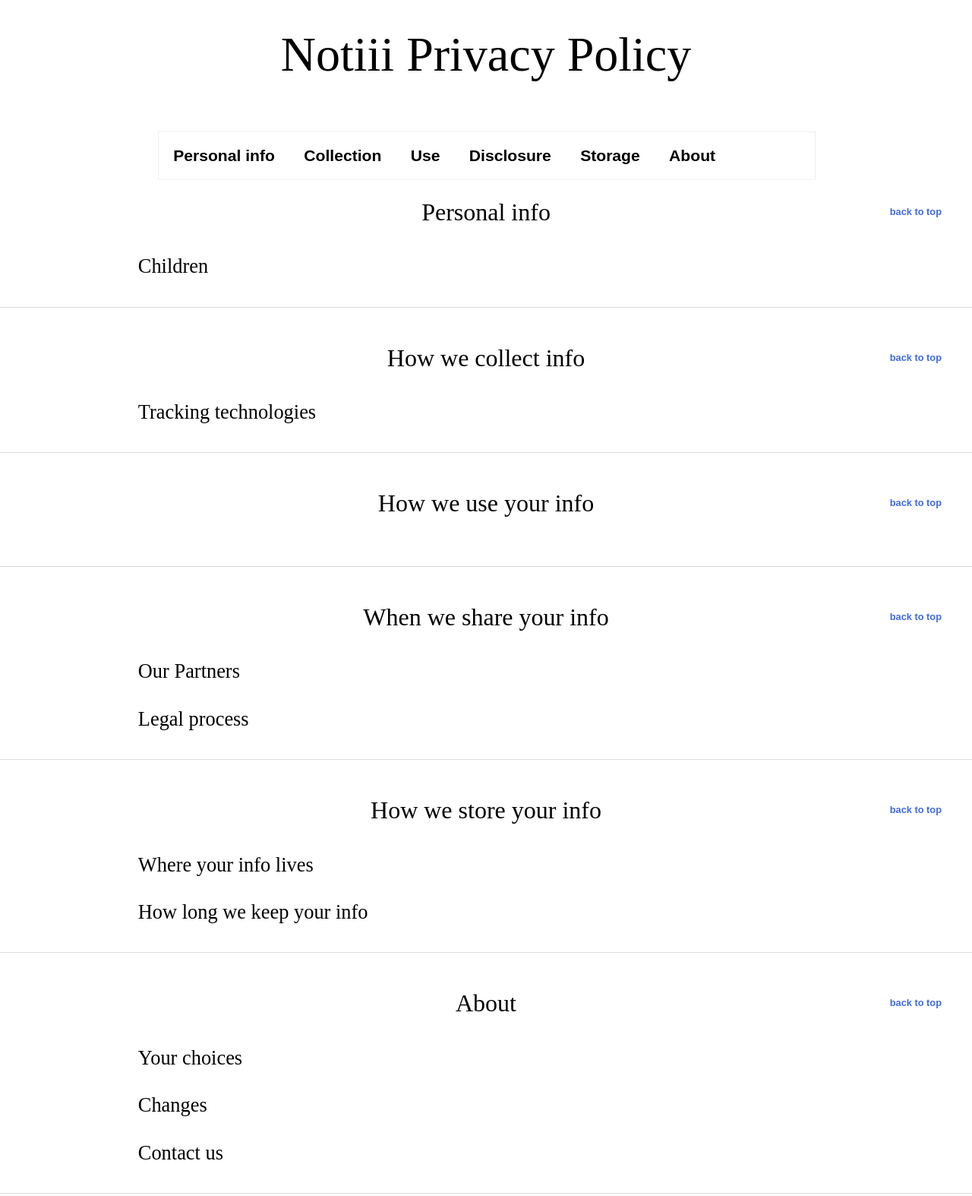
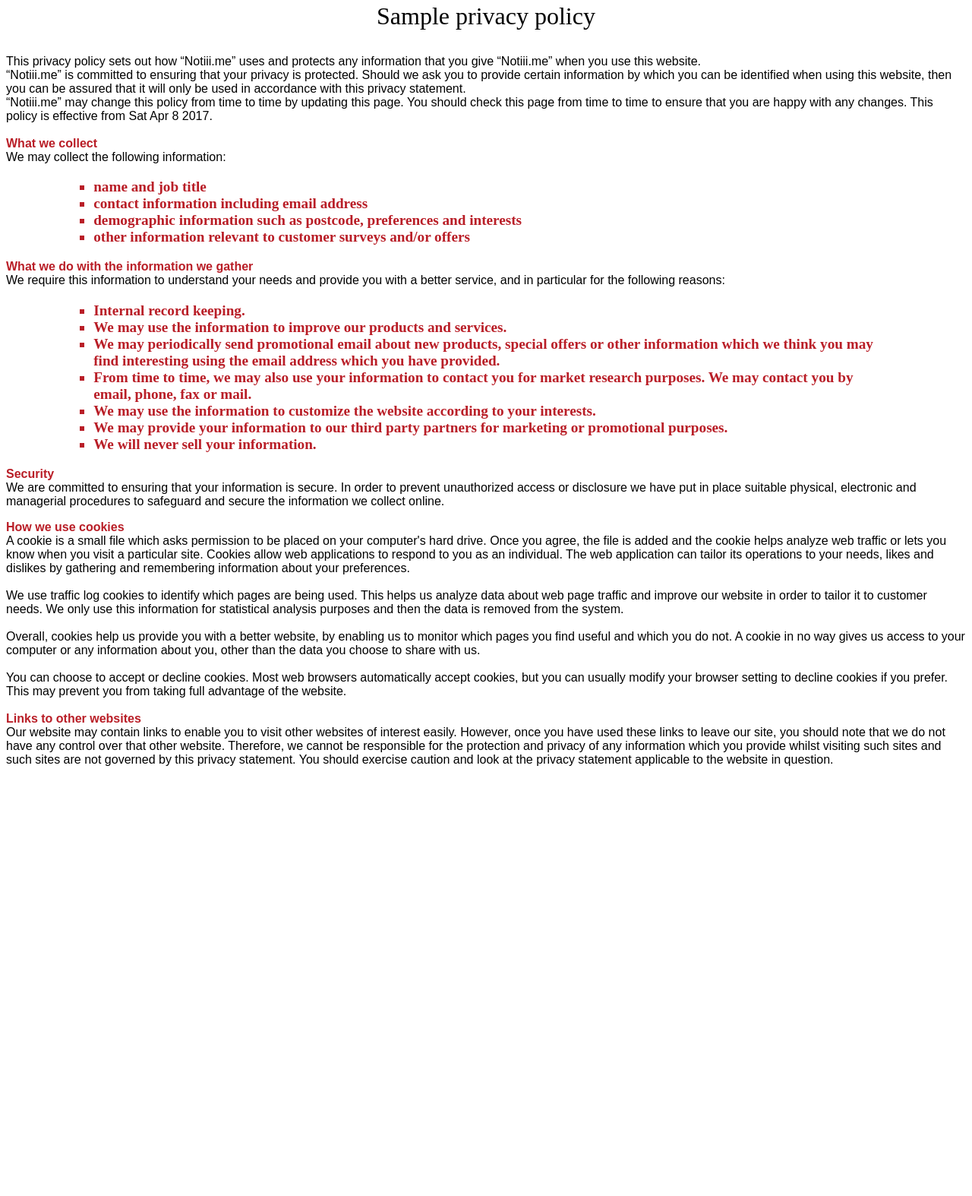
Before and after one commit to hungnd87/notiii, a website: page public/PrivacyPolicy.html in a window 1280 px wide. Shown: the part 5-1579 px from the top of the page at 76% size. After the commit the page ends 1030 px from the top, so only its background shows below. Drawn offline with Linux system fonts and the light colour scheme.

Commit message:
update policy

```diff
--- a/app.js
+++ b/app.js
@@ -12,7 +12,7 @@
 
 getPageAccessToken = function(){}
 
-var port = process.env.PORT || 443;
+var port = process.env.PORT || 8443;
 
 
 app.use(express.static('public'));
--- a/public/PrivacyPolicy.html
+++ b/public/PrivacyPolicy.html
@@ -20,115 +20,44 @@
 
  <body>
 
-   <header>
-    <h1>Notiii Privacy Policy</h1>
-    </header>
-
-   <nav>
-    <h1 id="contents">Contents</h1>
-
-     <ul>
-     <li><a href="#personal-info">Personal info</a>
-      <ul><li><a href="#misc_children">Children</a></li></ul>
-      </li>
-
-     <li><a href="#collection">Collection</a>
-      <ul><li><a href="#collection_tracking">Tracking technologies</a></li></ul>
-      </li>
-
-     <li><a href="#use">Use</a>
-      </li>
-
-     <li><a href="#disclosure">Disclosure</a>
-      <ul>
-       <li><a href="#disclosure_partners">Partners</a></li>
-       <li><a href="#disclosure_legal">Legal process</a></li>
-       </ul></li>
-
-     <li><a href="#storage">Storage</a>
-      <ul>
-       <li><a href="#storage_location">Where your info lives</a></li>
-       <li><a href="#storage_duration">How long we keep your info</a></li>
-       </ul></li>
-
-    <li><a href="#misc">About</a>
-     <ul><li><a href="#choice">Your choices</a></li>
-      <li><a href="#change">Changes to this policy</a></li>
-      <li><a href="#contact">Contact us</a></li>
-      </ul></li>
-
-     </ul>
-    </nav>
-
-   <article>
-
-    <nav class="to-top"><a href="#contents">back to top</a></nav>
-
-    <section>
-
-     <h1 id="personal-info">Personal info</h1>
-
-      <h2 id="misc_children">Children</h2>
-
-     </section>
-
-    <nav class="to-top"><a href="#contents">back to top</a></nav>
-
-    <section>
-
-     <h1 id="collection">How we collect info</h1>
-
-      <h2 id="collection_tracking">Tracking technologies</h2>
-
-     </section>
-
-    <nav class="to-top"><a href="#contents">back to top</a></nav>
-
-    <section>
-
-     <h1 id="use">How we use your info</h1>
-
-     </section>
-
-    <nav class="to-top"><a href="#contents">back to top</a></nav>
-
-    <section>
-
-     <h1 id="disclosure">When we share your info</h1>
-
-      <h2 id="disclosure_partners">Our Partners</h2>
-
-      <h2 id="disclosure_legal">Legal process</h2>
-
-     </section>
-
-    <nav class="to-top"><a href="#contents">back to top</a></nav>
-
-    <section>
-
-     <h1 id="storage">How we store your info</h1>
-
-      <h2 id="storage_location">Where your info lives</h2>
-
-      <h2 id="storage_duration">How long we keep your info</h2>
-
-     </section>
-
-    <nav class="to-top"><a href="#contents">back to top</a></nav>
-
-    <section>
-
-     <h1 id="misc">About</h1>
-
-      <h2 id="misc_choice">Your choices</h2>
-
-      <h2 id="misc_changes">Changes</h2>
-
-      <h2 id="misc_contact">Contact us</h2>
-
-     </section>
-
-    </article>
+<h1>Sample privacy policy</h1>
+<p>This privacy policy sets out how &ldquo;Notiii.me&rdquo; uses and protects any information that you give &ldquo;Notiii.me&rdquo; when you use this website.<br />
+  &ldquo;Notiii.me&rdquo; is committed to ensuring that your privacy is protected. Should we ask you to provide certain information by which you can be identified when using this website, then you can be assured that it will only be used in accordance with this privacy statement.<br />
+  &ldquo;Notiii.me&rdquo; may change this policy from time to time by updating this page. You should check this page from time to time to ensure that you are happy with any changes. This policy is effective from Sat Apr 8 2017.<br />
+  <br />
+  <strong>What we collect</strong>&nbsp;<br />
+  We may collect the following information:</p>
+<ul>
+  <li>name and job title</li>
+  <li>contact information including email address</li>
+  <li>demographic information such as postcode, preferences and interests</li>
+  <li>other information relevant to customer surveys and/or offers</li>
+</ul>
+<p><strong>What we do with the information we gather</strong><br />
+  We require this information to understand your needs and provide you with a better service, and in particular for the following reasons:</p>
+<ul>
+  <li>Internal record keeping.</li>
+  <li>We may use the information to improve our products and services.</li>
+  <li>We may periodically send promotional email about new products, special offers or other information which we think you may find interesting using the email address which you have provided.&nbsp;</li>
+  <li>From time to time, we may also use your information to contact you for market research purposes. We may contact you by email, phone, fax or mail.</li>
+  <li>We may use the information to customize the website according to your interests.</li>
+  <li>We may provide your information to our third party partners for marketing or promotional purposes.</li>
+  <li>We will never sell your information.</li>
+</ul>
+<p><strong>Security</strong>&nbsp;<br />
+  We are committed to ensuring that your information is secure. In order to prevent unauthorized access or disclosure we have put in place suitable physical, electronic and managerial procedures to safeguard and secure the information we collect online.</p>
+<p><strong>How we use cookies</strong>&nbsp;<br />
+  A cookie is a small file which asks permission to be placed on your computer's hard drive. Once you agree, the file is added and the cookie helps analyze web traffic or lets you know when you visit a particular site. Cookies allow web applications to respond to you as an individual. The web application can tailor its operations to your needs, likes and dislikes by gathering and remembering information about your preferences.&nbsp;<br />
+  <br />
+  We use traffic log cookies to identify which pages are being used. This helps us analyze data about web page traffic and improve our website in order to tailor it to customer needs. We only use this information for statistical analysis purposes and then the data is removed from the system.&nbsp;<br />
+  <br />
+  Overall, cookies help us provide you with a better website, by enabling us to monitor which pages you find useful and which you do not. A cookie in no way gives us access to your computer or any information about you, other than the data you choose to share with us.&nbsp;<br />
+  <br />
+  You can choose to accept or decline cookies. Most web browsers automatically accept cookies, but you can usually modify your browser setting to decline cookies if you prefer. This may prevent you from taking full advantage of the website.<br />
+  <br />
+  <strong>Links to other websites</strong><br />
+  Our website may contain links to enable you to visit other websites of interest easily. However, once you have used these links to leave our site, you should note that we do not have any control over that other website. Therefore, we cannot be responsible for the protection and privacy of any information which you provide whilst visiting such sites and such sites are not governed by this privacy statement. You should exercise caution and look at the privacy statement applicable to the website in question.</p>
+<p>
 
   </body>
 
```
